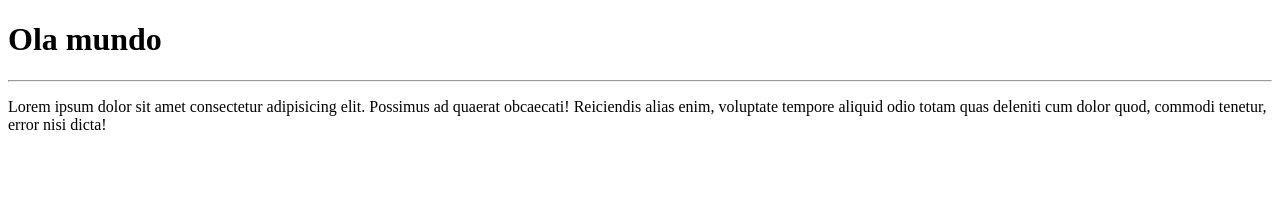
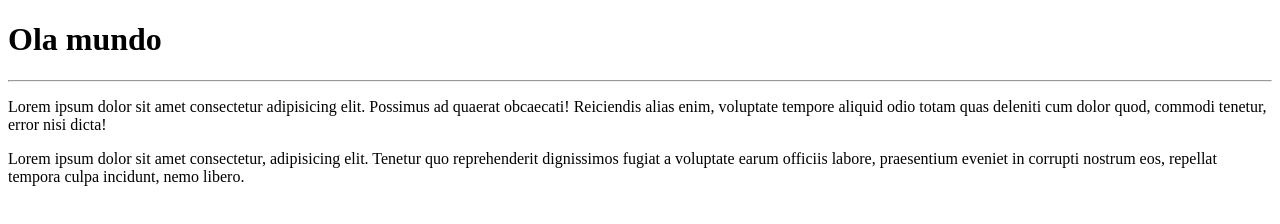
Before and after one commit to Gleidisson234/OlaMundo, a plain HTML site: page site-exemplo/index.HTML in a window 1280 px wide. Drawn offline with Linux system fonts and the light colour scheme.

Commit message:
adicionei um paragrafo

```diff
--- a/site-exemplo/index.HTML
+++ b/site-exemplo/index.HTML
@@ -9,6 +9,7 @@
     <h1>Ola mundo</h1>
     <hr>
     <p>Lorem ipsum dolor sit amet consectetur adipisicing elit. Possimus ad quaerat obcaecati! Reiciendis alias enim, voluptate tempore aliquid odio totam quas deleniti cum dolor quod, commodi tenetur, error nisi dicta!</p>
+    <p>Lorem ipsum dolor sit amet consectetur, adipisicing elit. Tenetur quo reprehenderit dignissimos fugiat a voluptate earum officiis labore, praesentium eveniet in corrupti nostrum eos, repellat tempora culpa incidunt, nemo libero.</p>
 
 </body>
 
```
